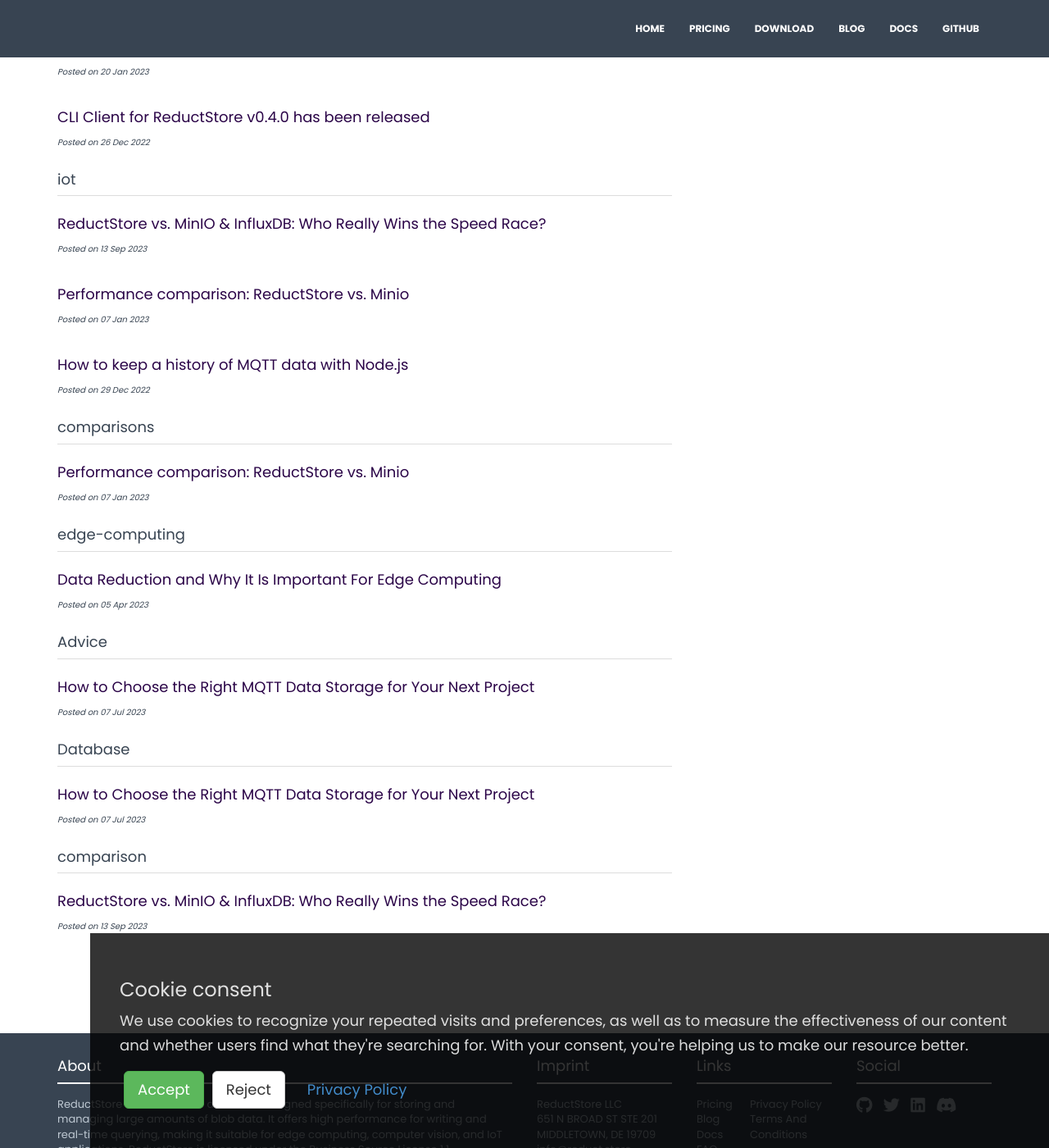
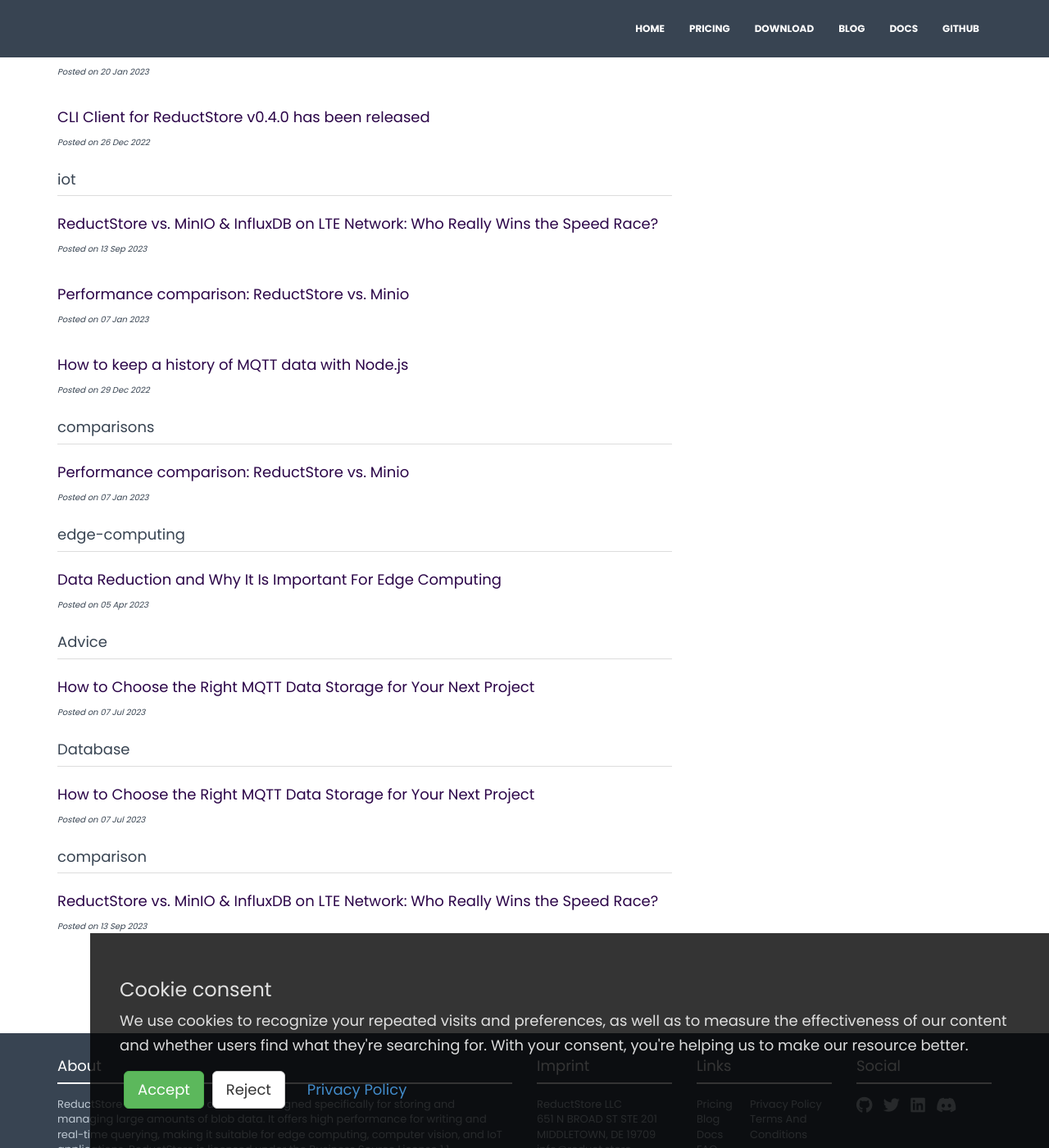
Before and after one commit to reductstore/homepage, a Jekyll site: the page built from category.html, in a window 1280 px wide and 1400 px high, scrolled down 4898 px. Shown: the whole window at 82% size. Built offline with Jekyll 4.4.1, drawn with Linux system fonts in a browser that asks for light colours; nearby versions of some CDN libraries; some of the changed text lies outside the part shown.

Commit message:
make it more specific to LTE (#25)

```diff
--- a/_posts/2023-09-13-reductstore-benchmark.md
+++ b/_posts/2023-09-13-reductstore-benchmark.md
@@ -1,6 +1,6 @@
 ---
 layout: post
-title: "ReductStore vs. MinIO & InfluxDB: Who Really Wins the Speed Race?"
+title: "ReductStore vs. MinIO & InfluxDB on LTE Network: Who Really Wins the Speed Race?"
 description: The article presents the result of benchmrking ReductStore vs. MinIO and InfluxDB on an edge device.
 date: 2023-09-13
 author: Anthony Cavin
@@ -31,7 +31,7 @@
 
 In the world of IoT, while we usually see data being written piece by piece, following a time-series pattern, but it's a different story when we transfer it to the cloud. Here, we're reading data in big batches, especially when we're talking about performing data backups, running large-scale analytics, or feeding machine learning models.
 
-Hence, the focus for this benchmark is to understand batch read performance. We track the read times of precisely 1,000 blobs, striking a balance between large-scale operations and fine-grained performance metrics.
+Hence, the focus for this benchmark is to understand batch read performance over an LTE network. We track the read times of precisely 1,000 blobs, striking a balance between large-scale operations and fine-grained performance metrics.
 
 The blob size is not static; it varies from a small 1KiB to a larger 1MiB. This variation allows us to observe how system performance adjusts with fluctuating data sizes, an essential aspect given the dynamic nature of real-world data.
 
```
